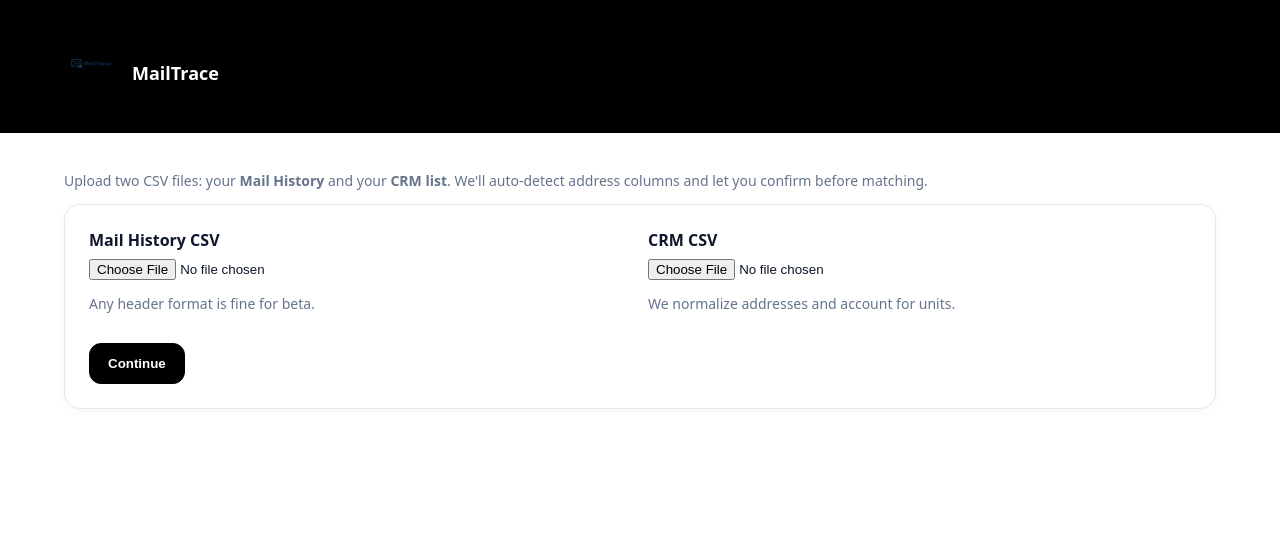
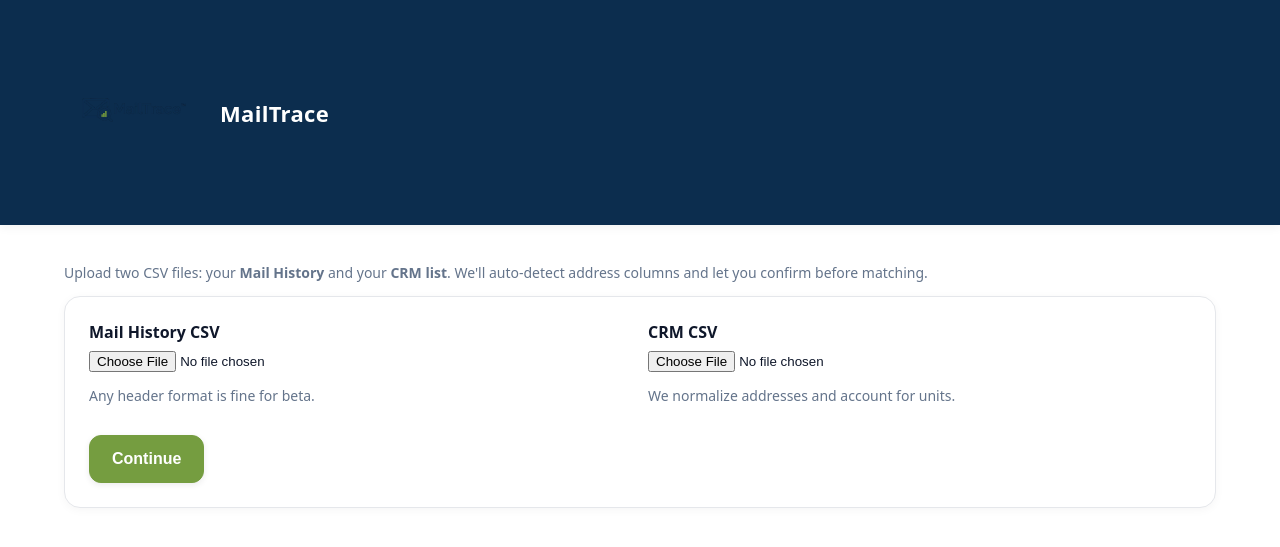
Before and after one commit to clapenergy/mailtrace-render-starter, a Flask app: page / in a window 1280 px wide. Shown: the top 547 px of the page. Run offline with Flask 3, Linux system fonts and the light colour scheme.

Commit message:
Add files via upload

```diff
--- a/static/style.css
+++ b/static/style.css
@@ -1,8 +1,8 @@
 
 :root {
-  --brand: #000000;
-  --brand-2: #0c2d4f;
-  --on-brand: #ffffff;
+  --brand: #0c2d4e;      /* header, links, accents */
+  --accent: #759d40;    /* primary button accent */
+  --on-brand: #ffffff;      /* text on brand bg */
   --bg: #ffffff;
   --text: #0f172a;
   --muted: #64748b;
@@ -23,13 +23,28 @@ body {
 .topbar {
   background: var(--brand);
   color: var(--on-brand);
+  box-shadow: 0 2px 10px rgba(0,0,0,0.06);
 }
-.nav { display:flex; align-items:center; gap:12px; padding: 12px 0; }
-.logo { height: 48px; max-height: 48px; width: auto; object-fit: contain; }
-@media (min-width: 768px) { .logo { height: 56px; max-height: 56px; } }
+.nav { display:flex; align-items:center; gap:16px; padding: 16px 0; }
 
-h1.brand-title { margin: 12px 0 0; font-size: 18px; font-weight: 800; color: var(--on-brand); }
-.subtitle { color: var(--muted); }
+/* BIGGER LOGO */
+.logo {
+  height: 96px;
+  max-height: 96px;
+  width: auto;
+  object-fit: contain;
+}
+@media (min-width: 768px) {
+  .logo {
+    height: 140px;
+    max-height: 140px;
+  }
+}
+
+h1.brand-title { margin: 0; font-size: 22px; font-weight: 800; color: var(--on-brand); letter-spacing: 0.3px; }
+
+a { color: var(--brand); text-decoration: none; }
+a:hover { opacity: .9; }
 
 .card {
   background: var(--card); border: 1px solid var(--border);
@@ -40,25 +55,26 @@ label { font-weight:700; }
 input[type="file"] { display:block; margin-top:8px; }
 
 .button {
-  display:inline-block; padding: 12px 18px; border-radius: 12px;
-  border: 1px solid var(--brand); background: var(--brand); color: var(--on-brand);
-  font-weight:700; text-decoration:none; cursor:pointer;
+  display:inline-block; padding: 14px 22px; border-radius: 12px;
+  border: 1px solid var(--accent); background: var(--accent); color: #ffffff;
+  font-weight:800; text-decoration:none; cursor:pointer; font-size: 16px;
+  box-shadow: 0 2px 6px rgba(0,0,0,.08);
 }
-.button.secondary { background: transparent; color: var(--brand); }
-.button:hover { opacity: 0.95; }
+.button.secondary { background: transparent; color: var(--brand); border-color: var(--brand); }
+.button:hover { transform: translateY(-1px); transition: transform .1s ease; }
 
 .grid { display:grid; grid-template-columns: repeat(auto-fit, minmax(220px, 1fr)); gap:16px; margin: 24px 0; }
 .kpi .k { color: var(--muted); font-size: 13px; }
-.kpi .v { font-size: 28px; font-weight: 900; }
-.kpi { border-top: 3px solid var(--brand); }
+.kpi .v { font-size: 30px; font-weight: 900; }
+.kpi { border-top: 4px solid var(--brand); }
 
 table { width: 100%; border-collapse: collapse; background: #fff; border-radius: 12px; overflow: hidden; }
-th, td { text-align:left; padding: 10px 12px; border-bottom: 1px solid #f3f4f6; font-size: 14px; }
+th, td { text-align:left; padding: 12px 14px; border-bottom: 1px solid #f3f4f6; font-size: 14px; }
 th { background: #f8fafc; }
 .badge {
-  display:inline-block; padding: 4px 8px; border-radius:999px;
-  background: color-mix(in oklab, var(--brand) 15%, white);
-  color: color-mix(in oklab, var(--brand) 60%, black);
+  display:inline-block; padding: 6px 10px; border-radius:999px;
+  background: color-mix(in oklab, var(--brand) 18%, white);
+  color: color-mix(in oklab, var(--brand) 65%, black);
   font-weight:700; font-size:12px;
 }
 
```
